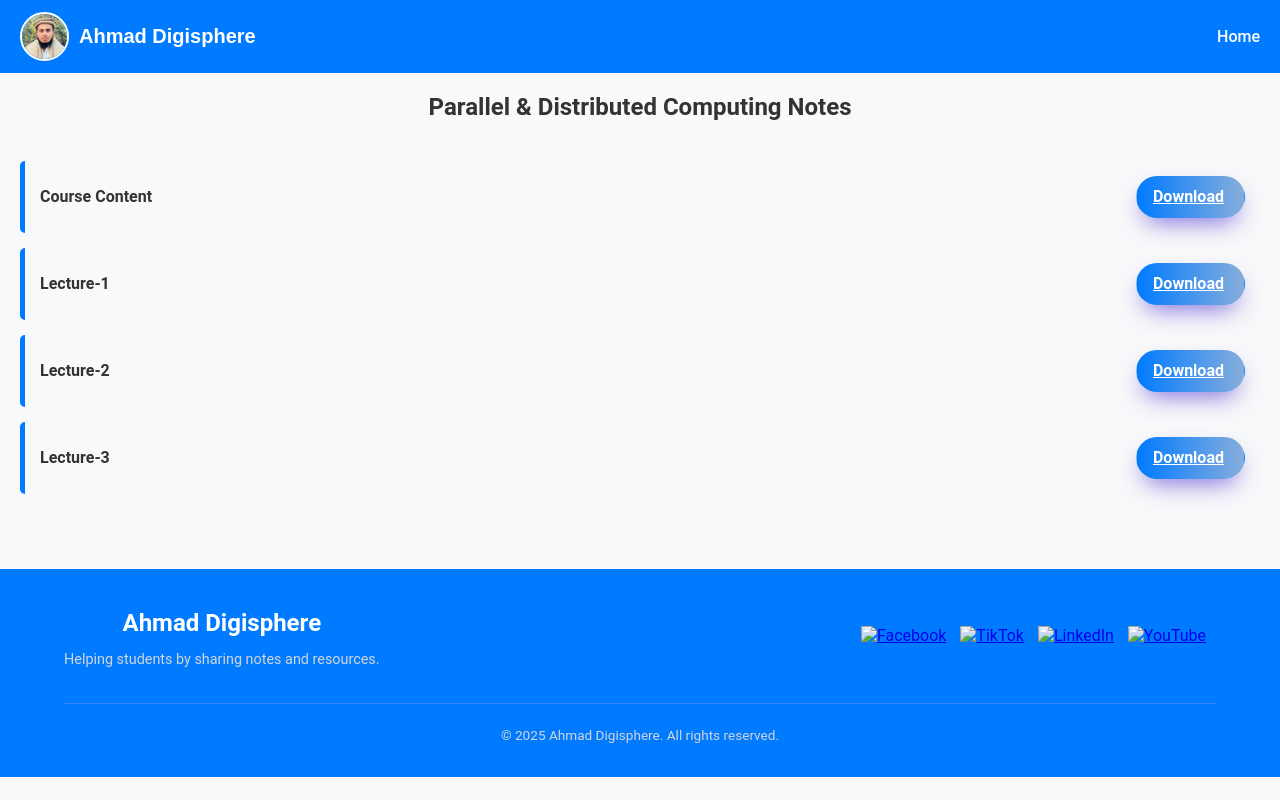
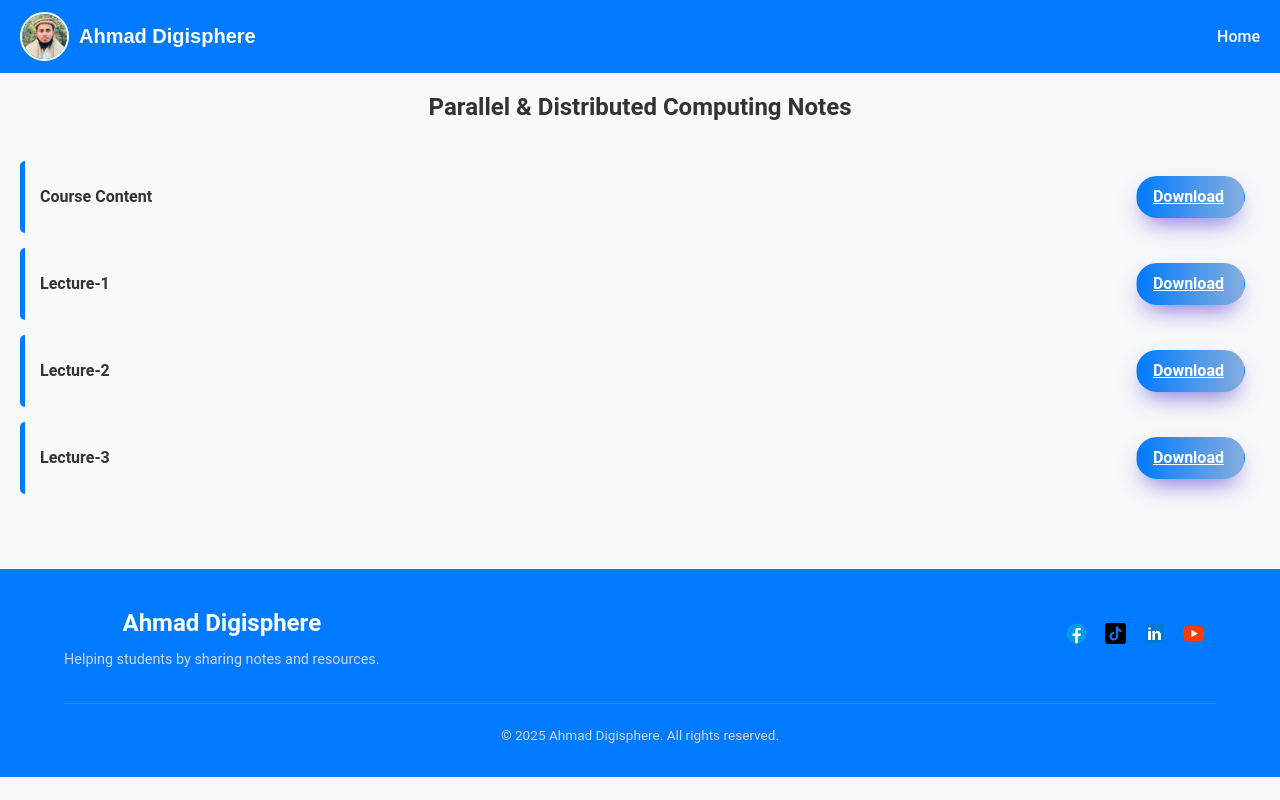
Before and after one commit to Regiwal/UNI_Semester_notes, a plain HTML site: page subjects-notes/P&DC.html in a window 1280 px wide. Drawn offline with Linux system fonts and the light colour scheme.

```diff
--- a/subjects-notes/P&DC.html
+++ b/subjects-notes/P&DC.html
@@ -68,21 +68,21 @@
 
         <div class="footer-social">
             <!-- Later add your social media icons here -->
-            <a href="https://www.facebook.com/share/1AqGYjyihP/"><img src="./social_icon/icons8-facebook-48.png"
+            <a href="https://www.facebook.com/share/1AqGYjyihP/"><img src="../social_icon/icons8-facebook-48.png"
                     alt="Facebook"></a>
 
 
             <a href="https://www.tiktok.com/@ahmad.digisphere?_t=ZS-90QoLIWCZrI&_r=1"><img
-                    src="./social_icon/icons8-tiktok-50.png" alt="TikTok"></a>
+                    src="../social_icon/icons8-tiktok-50.png" alt="TikTok"></a>
 
 
             <a
                 href="https://www.linkedin.com/in/ahmaddigisphere?utm_source=share&utm_campaign=share_via&utm_content=profile&utm_medium=android_app"><img
-                    src="./social_icon/icons8-linkedin-48.png" alt="LinkedIn"></a>
+                    src="../social_icon/icons8-linkedin-48.png" alt="LinkedIn"></a>
 
 
             <a href="https://youtube.com/@ahmad.digisphere?si=ZqBHqPplmYZLBtyO"><img
-                    src="./social_icon/icons8-youtube-48.png" alt="YouTube"></a>
+                    src="../social_icon/icons8-youtube-48.png" alt="YouTube"></a>
         </div>
     </div>
 
```
Also changed, not shown: index.html (+1 -1 lines).
